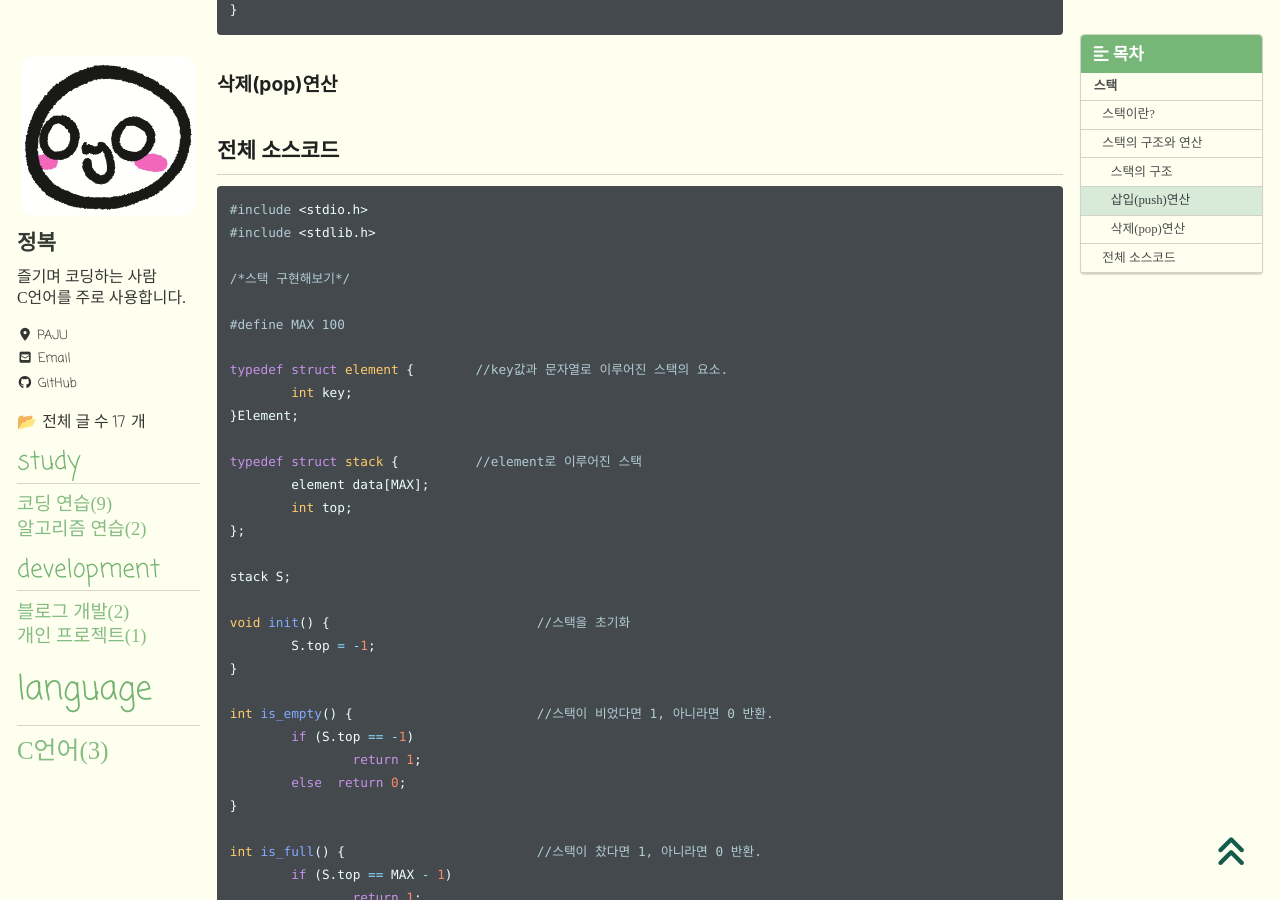
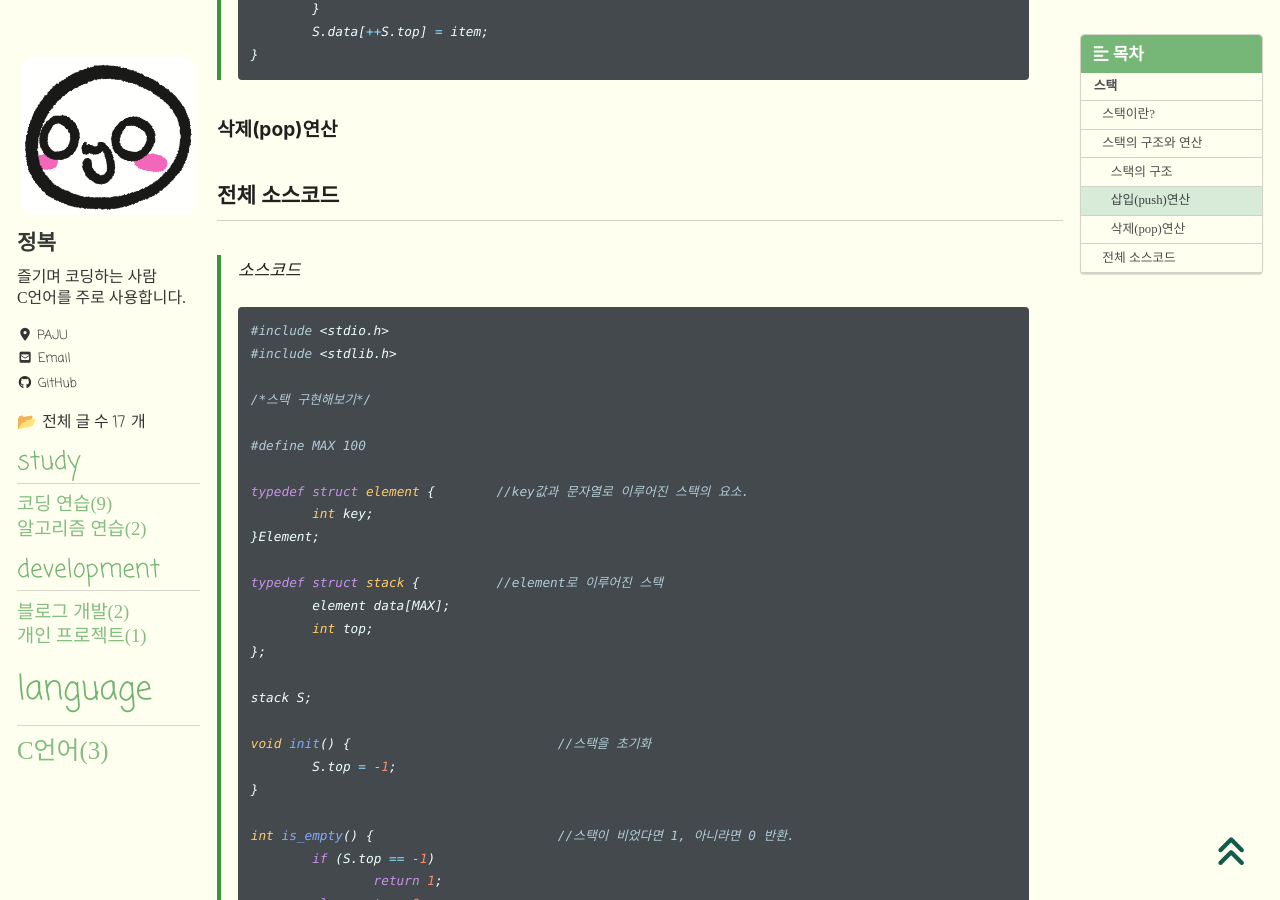
Before and after one commit to JBL28/jbl28.github.io, a Jekyll site: the page built from _posts/Algorithm/2023-01-07-stack.md, in a window 1280 px wide and 900 px high, scrolled down 3359 px. Built offline with Jekyll 4.4.1, drawn with Linux system fonts in a browser that asks for light colours; cached includes are drawn as plain includes; nearby versions of some CDN libraries; some web fonts are replaced; comment, search, counter and statistics services are not loaded.

Commit message:
Update 2023-01-07-stack.md

````diff
--- a/_posts/Algorithm/2023-01-07-stack.md
+++ b/_posts/Algorithm/2023-01-07-stack.md
@@ -62,14 +62,14 @@ stack 구조체의 정수형 변수 top은 스택 상단(top)을 의미합니다
 함수로 이를 구현해봅시다.<br>
 MAX는 스택의 최대 크기이며, 스택의 배열은 0부터 사용합니다.<br>
 
-소스코드
-```cpp
-int is_full() {				//스택이 찼다면 1, 아니라면 0 반환.
-	if (S.top == MAX - 1)
-		return 1;
-	else return 0;
-}
-```
+>소스코드
+>```cpp
+>int is_full() {				//스택이 찼다면 1, 아니라면 0 반환.
+>	if (S.top == MAX - 1)
+>		return 1;
+>	else return 0;
+>}
+>```
 
 
 간단하죠? top 변수가 스택의 (최대 크기 - 1) 과 같다면 스택은 가득 찼다고 볼 수 있을 것 입니다.<br><br>
@@ -77,16 +77,16 @@ int is_full() {				//스택이 찼다면 1, 아니라면 0 반환.
 스택의 요소 배열의 top번째 항목에 새로운 값을 삽입하면 되겠죠?<br>
 top 변수도 잊지않고 1 더해줍시다.<br>
 
-소스코드
-```cpp
-void push(element item) {	//push연산. 스택에 새 요소 추가.
-	if (is_full() == 1) {
-		printf("에러 : 스택이 가득 찼습니다.\n\n");
-		return;
-	}
-	S.data[++S.top] = item;
-}
-```
+>소스코드
+>```cpp
+>void push(element item) {	//push연산. 스택에 새 요소 추가.
+>	if (is_full() == 1) {
+>		printf("에러 : 스택이 가득 찼습니다.\n\n");
+>		return;
+>	}
+>	S.data[++S.top] = item;
+>}
+>```
 
 
 ### 삭제(pop)연산
@@ -97,101 +97,102 @@ void push(element item) {	//push연산. 스택에 새 요소 추가.
 
 ## 전체 소스코드
 
-```cpp
-#include <stdio.h>
-#include <stdlib.h>
-
-/*스택 구현해보기*/
-
-#define MAX 100
-
-typedef struct element {	//key값과 문자열로 이루어진 스택의 요소.
-	int key;
-}Element;
-
-typedef struct stack {		//element로 이루어진 스택
-	element data[MAX];
-	int top;
-};
-
-stack S;
-
-void init() {				//스택을 초기화
-	S.top = -1;
-}
-
-int is_empty() {			//스택이 비었다면 1, 아니라면 0 반환.
-	if (S.top == -1)
-		return 1;
-	else  return 0;
-}
-
-int is_full() {				//스택이 찼다면 1, 아니라면 0 반환.
-	if (S.top == MAX - 1)
-		return 1;
-	else return 0;
-}
-
-element pop() {				//pop연산. 가장 늦게 push된 요소를 스택에서 지우며 반환.
-	if (is_empty() == 1) {
-		printf("에러 : 스택이 비어있습니다.\n\n");
-		element temp;
-		temp.key = -999;
-		return temp;
-	}
-	return S.data[S.top--];
-}
-
-void push(element item) {	//push연산. 스택에 새 요소 추가.
-	if (is_full() == 1) {
-		printf("에러 : 스택이 가득 찼습니다.\n\n");
-		return;
-	}
-	S.data[++S.top] = item;
-}
-
-element peak() {			//스택에 가장 늦게 추가된 요소를 반환.
-	if (is_empty() == 1) {
-		printf("에러 : 스택이 비어있습니다.\n\n");
-		element temp;
-		temp.key = -999;
-		return temp;
-	}
-	return S.data[S.top];
-}
-
-int main(void)
-{
-	init();
-	int button = 0;
-	int key;
-	element temp;
-	while (1) {
-		printf("작업을 선택해주세요.\npush : 1, pop : 2, peak : 3, 종료 : 4 : ");
-		scanf("%d", &button);
-		if (button == 1) {
-			printf("키값을 입력해주세요. : ");
-			scanf("%d", &temp.key);
-			push(temp);
-		}
-		if (button == 2) {
-			temp = pop();
-			if (temp.key != -999)
-				printf("pop된 요소의 키 값 : %d\n\n", temp.key);
-		}
-		if (button == 3) {
-			temp = peak();
-			if (temp.key != -999)
-				printf("peak된 요소의 키 값 : %d\n\n", temp.key);
-		}
-		if (button == 4) {
-			break;
-		}
-	}
-	printf("프로그램을 종료합니다.");
-	return 0;
-}
-```
+>소스코드
+>```cpp
+>#include <stdio.h>
+>#include <stdlib.h>
+>
+>/*스택 구현해보기*/
+>
+>#define MAX 100
+>
+>typedef struct element {	//key값과 문자열로 이루어진 스택의 요소.
+>	int key;
+>}Element;
+>
+>typedef struct stack {		//element로 이루어진 스택
+>	element data[MAX];
+>	int top;
+>};
+>
+>stack S;
+>
+>void init() {				//스택을 초기화
+>	S.top = -1;
+>}
+>
+>int is_empty() {			//스택이 비었다면 1, 아니라면 0 반환.
+>	if (S.top == -1)
+>		return 1;
+>	else  return 0;
+>}
+>
+>int is_full() {				//스택이 찼다면 1, 아니라면 0 반환.
+>	if (S.top == MAX - 1)
+>		return 1;
+>	else return 0;
+>}
+>
+>element pop() {				//pop연산. 가장 늦게 push된 요소를 스택에서 지우며 반환.
+>	if (is_empty() == 1) {
+>		printf("에러 : 스택이 비어있습니다.\n\n");
+>		element temp;
+>		temp.key = -999;
+>		return temp;
+>	}
+>	return S.data[S.top--];
+>}
+>
+>void push(element item) {	//push연산. 스택에 새 요소 추가.
+>	if (is_full() == 1) {
+>		printf("에러 : 스택이 가득 찼습니다.\n\n");
+>		return;
+>	}
+>	S.data[++S.top] = item;
+>}
+>
+>element peak() {			//스택에 가장 늦게 추가된 요소를 반환.
+>	if (is_empty() == 1) {
+>		printf("에러 : 스택이 비어있습니다.\n\n");
+>		element temp;
+>		temp.key = -999;
+>		return temp;
+>	}
+>	return S.data[S.top];
+>}
+>
+>int main(void)
+>{
+>	init();
+>	int button = 0;
+>	int key;
+>	element temp;
+>	while (1) {
+>		printf("작업을 선택해주세요.\npush : 1, pop : 2, peak : 3, 종료 : 4 : ");
+>		scanf("%d", &button);
+>		if (button == 1) {
+>			printf("키값을 입력해주세요. : ");
+>			scanf("%d", &temp.key);
+>			push(temp);
+>		}
+>		if (button == 2) {
+>			temp = pop();
+>			if (temp.key != -999)
+>				printf("pop된 요소의 키 값 : %d\n\n", temp.key);
+>		}
+>		if (button == 3) {
+>			temp = peak();
+>			if (temp.key != -999)
+>				printf("peak된 요소의 키 값 : %d\n\n", temp.key);
+>		}
+>		if (button == 4) {
+>			break;
+>		}
+>	}
+>	printf("프로그램을 종료합니다.");
+>	return 0;
+>}
+>```
 
 읽어주셔서 감사합니다! <br>틀린 부분이 있으면 언제든 댓글 달아주세요!
 {: .notice--primary}
````
